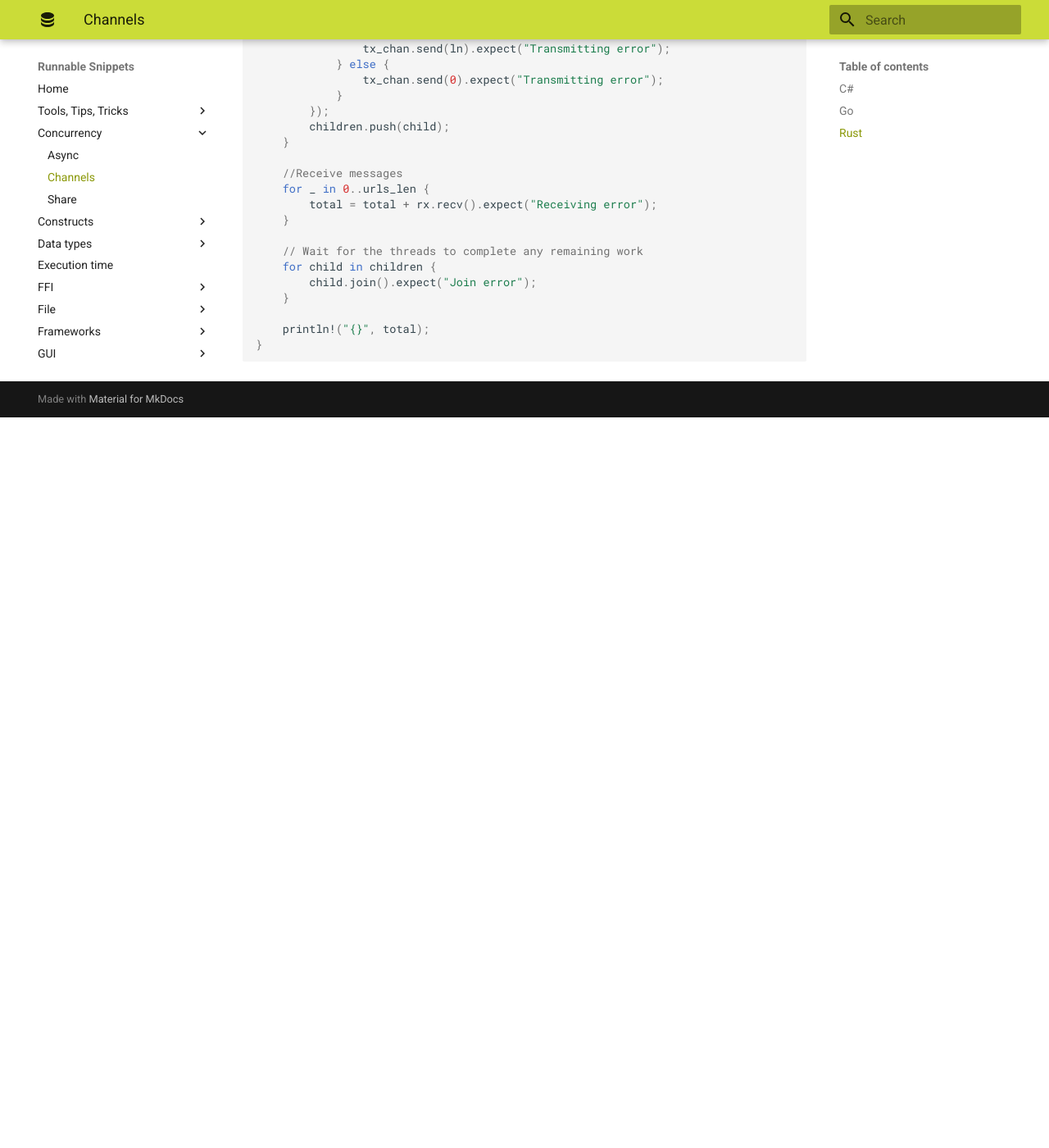
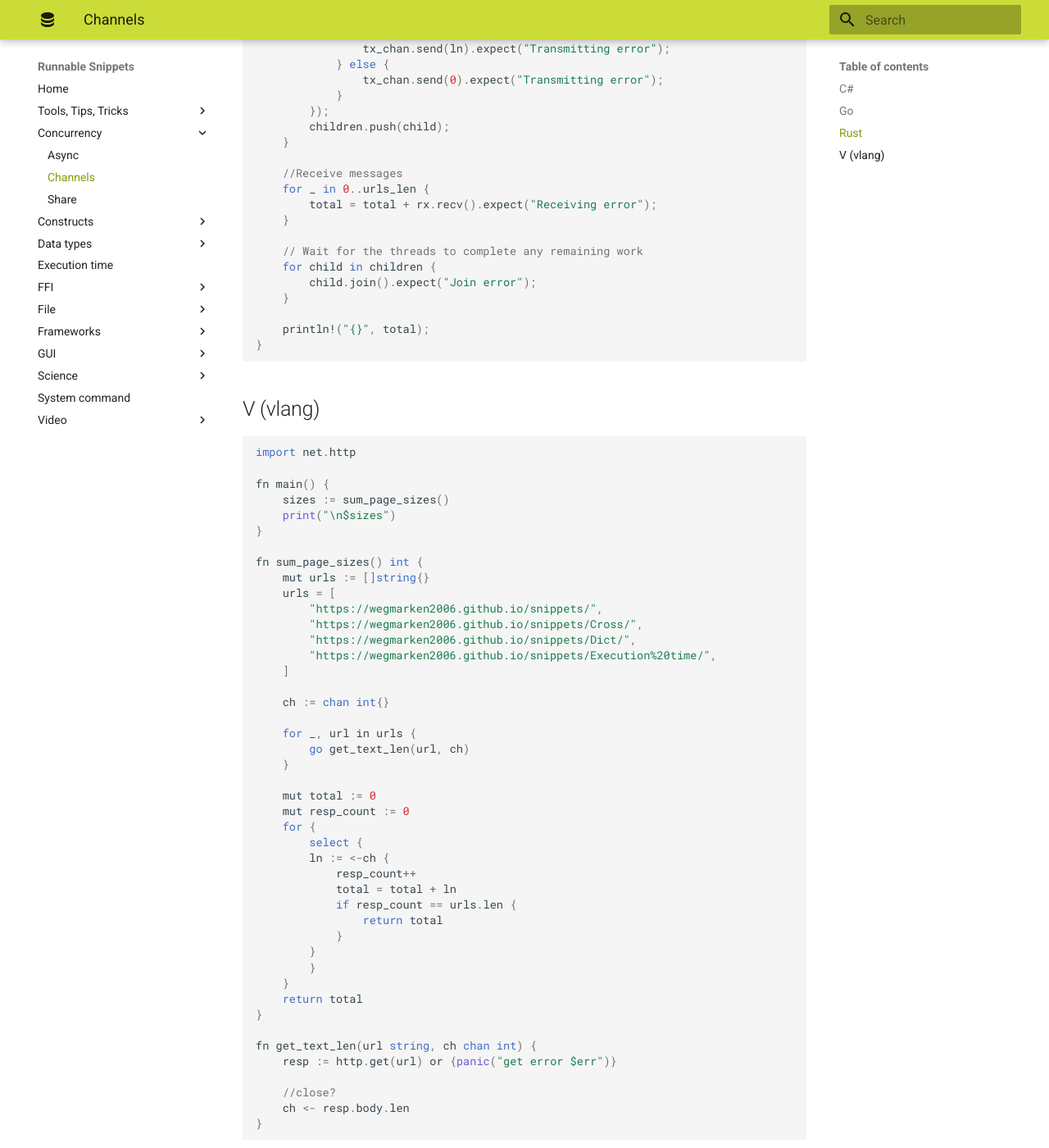
Before and after one commit to wegmarken2006/snippets_src, an MkDocs documentation site: the page built from docs/Channels.md, in a window 1280 px wide and 1400 px high, scrolled down 2090 px. Shown: the whole window at 82% size. Built offline with MkDocs 1.6.1 and Material for MkDocs 9.7.7, drawn with Linux system fonts in a browser that asks for light colours; before the commit the page ends 2599 px from its top, so only the background shows below that.

Commit message:
vlang channels

````diff
--- a/docs/CSV.md
+++ b/docs/CSV.md
@@ -203,7 +203,7 @@ fn main() {
 }
 ```
 
-## V
+## V (vlang)
 ``` Go
 import encoding.csv
 import os
--- a/docs/Channels.md
+++ b/docs/Channels.md
@@ -121,3 +121,52 @@ fn sum_page_sizes() {
 }
 
 ```
+
+## V (vlang)
+``` Go
+
+import net.http
+
+fn main() {
+	sizes := sum_page_sizes()
+    print("\n$sizes")
+}
+
+fn sum_page_sizes() int {
+    mut urls := []string{}
+	urls = [
+        "https://wegmarken2006.github.io/snippets/",
+        "https://wegmarken2006.github.io/snippets/Cross/",
+        "https://wegmarken2006.github.io/snippets/Dict/",
+        "https://wegmarken2006.github.io/snippets/Execution%20time/",
+	]
+
+    ch := chan int{}
+
+    for _, url in urls {
+        go get_text_len(url, ch)
+    }
+
+    mut total := 0
+    mut resp_count := 0
+    for {
+        select {
+        ln := <-ch {
+            resp_count++
+            total = total + ln
+            if resp_count == urls.len {
+                return total
+            }
+		}
+        }
+    }
+	return total
+}
+
+fn get_text_len(url string, ch chan int) {
+	resp := http.get(url) or {panic("get error $err")}
+
+	//close?
+    ch <- resp.body.len
+}
+```
--- a/docs/Execution time.md
+++ b/docs/Execution time.md
@@ -339,7 +339,7 @@ function findProperDivisor(n: number) {
 }
 ```
 
-## V
+## V (vlang)
 ```Go
 import time
 
--- a/docs/List.md
+++ b/docs/List.md
@@ -453,7 +453,7 @@ var lst5 = lst4.filter((x) => x != "STR00");
 console.log(`${lst5}`);
 ```
 
-## V
+## V (vlang)
 ``` Go
 fn main() {
 	//new empty list
````
Also changed, not shown: docs/Write & Read lines.md (+1 -1 lines).
